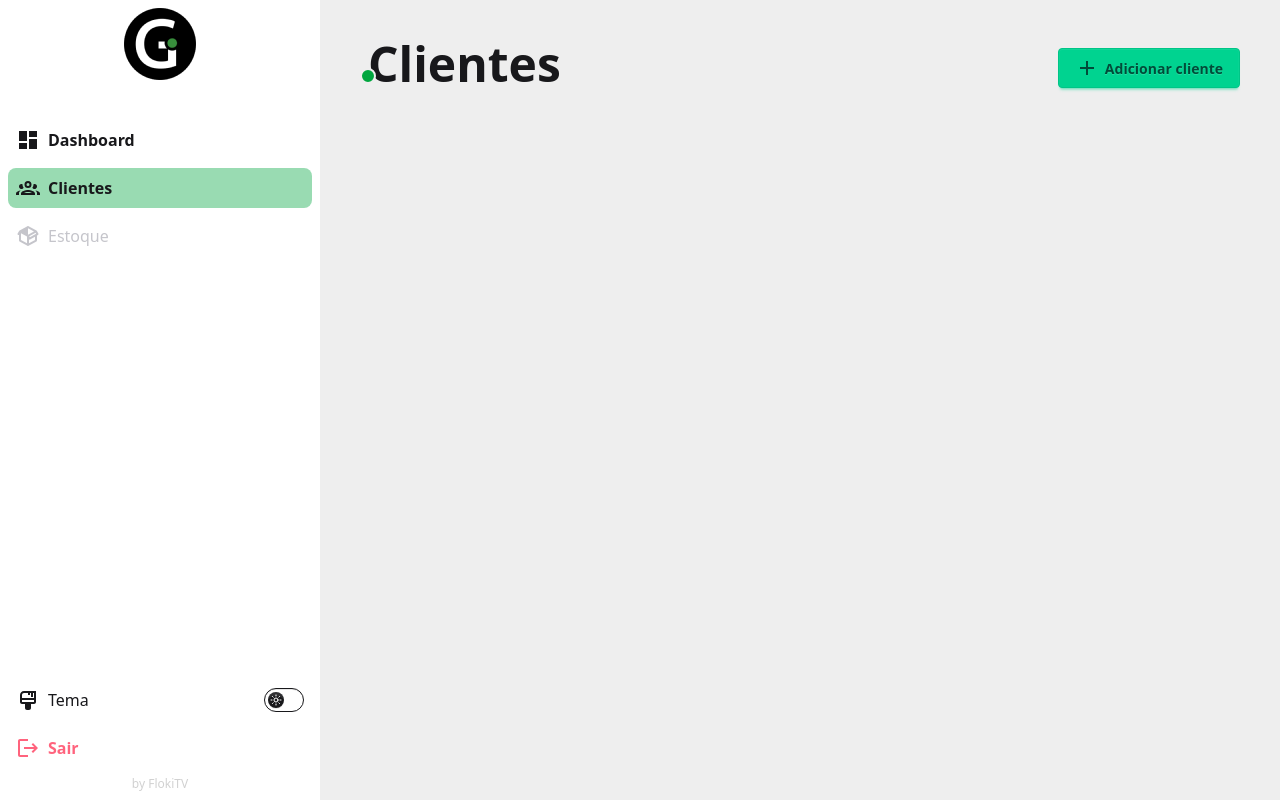
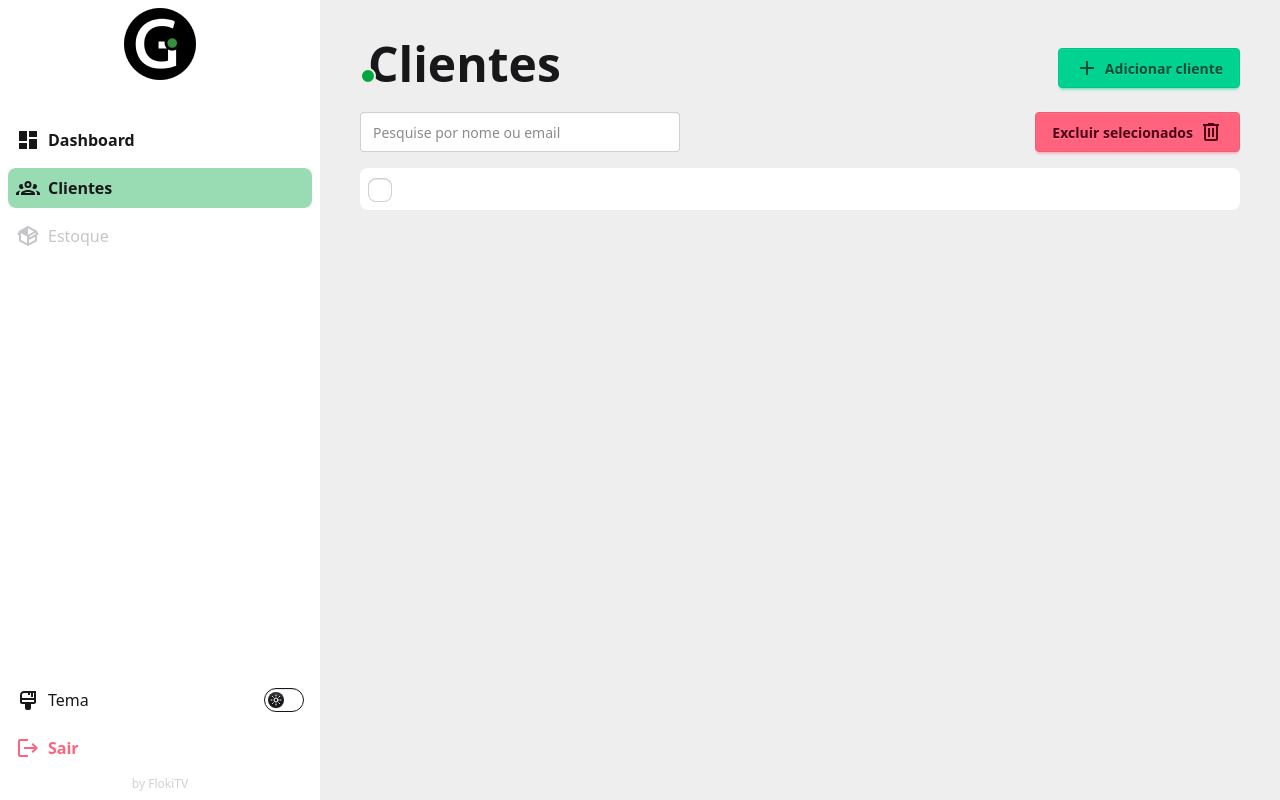
Before and after one commit to FlokiTV/ginte-frontend, a SvelteKit app: page /app/clientes in a window 1280 px wide. Built offline with nearby package versions, Linux system fonts and the light colour scheme.

Commit message:
feat: new trash button

```diff
--- /dev/null
+++ b/src/icons/IconMagnify.svelte
@@ -0,0 +1,5 @@
+<svg fill="currentColor" xmlns="http://www.w3.org/2000/svg" viewBox="0 0 24 24"
+	><title>magnify</title><path
+		d="M9.5,3A6.5,6.5 0 0,1 16,9.5C16,11.11 15.41,12.59 14.44,13.73L14.71,14H15.5L20.5,19L19,20.5L14,15.5V14.71L13.73,14.44C12.59,15.41 11.11,16 9.5,16A6.5,6.5 0 0,1 3,9.5A6.5,6.5 0 0,1 9.5,3M9.5,5C7,5 5,7 5,9.5C5,12 7,14 9.5,14C12,14 14,12 14,9.5C14,7 12,5 9.5,5Z"
+	/></svg
+>
--- /dev/null
+++ b/src/icons/iconTrash.svelte
@@ -0,0 +1,5 @@
+<svg fill="currentColor" xmlns="http://www.w3.org/2000/svg" viewBox="0 0 24 24"
+	><title>trash-can-outline</title><path
+		d="M9,3V4H4V6H5V19A2,2 0 0,0 7,21H17A2,2 0 0,0 19,19V6H20V4H15V3H9M7,6H17V19H7V6M9,8V17H11V8H9M13,8V17H15V8H13Z"
+	/></svg
+>
--- a/src/routes/app/clientes/+page.svelte
+++ b/src/routes/app/clientes/+page.svelte
@@ -1,24 +1,45 @@
 <script>
 	import IconPlus from '@/icons/IconPlus.svelte';
+	import IconTrash from '@/icons/iconTrash.svelte';
 </script>
 
 <svelte:head>
 	<title>Clientes - Ginte</title>
 </svelte:head>
 
-<div class="p-10">
-	<div class="flex justify-between items-end">
+<div class="p-2 md:p-10">
+	<div class="flex items-end justify-between">
 		<div class="hidden items-end text-5xl font-semibold md:flex">
 			<div
 				class="border-base-300 relative z-10 -mr-2 mb-1 size-4 rounded-full border-2 bg-green-600"
 			></div>
 			<span class="z-0">Clientes</span>
 		</div>
-		<button class="btn btn-success flex max-md:rounded-full max-md:p-2 max-md:h-auto max-md:fixed right-6 bottom-6">
+		<button
+			class="btn btn-success right-6 bottom-6 z-10 flex max-md:fixed max-md:h-auto max-md:rounded-full max-md:p-2"
+		>
 			<div class="size-6">
 				<IconPlus />
 			</div>
 			<span class="max-md:hidden">Adicionar cliente</span>
 		</button>
 	</div>
+	<div class="flex justify-between pb-2 md:mt-6">
+		<div class="min-w-xs max-md:w-full">
+			<input placeholder="Pesquise por nome ou email" type="text" class="input w-full" />
+		</div>
+		<button
+			class="btn btn-error right-[80px] bottom-6 z-10 flex max-md:fixed max-md:h-auto max-md:rounded-full max-md:p-2"
+		>
+			<span class="max-md:pl-1">Excluir selecionados</span>
+			<div class="size-6">
+				<IconTrash />
+			</div>
+		</button>
+	</div>
+	<div class="mt-2 max-h-[80vh] overflow-x-auto">
+		<div class="bg-base-100 rounded-lg p-4 md:p-2">
+			<input class="checkbox" type="checkbox" />
+		</div>
+	</div>
 </div>
```
